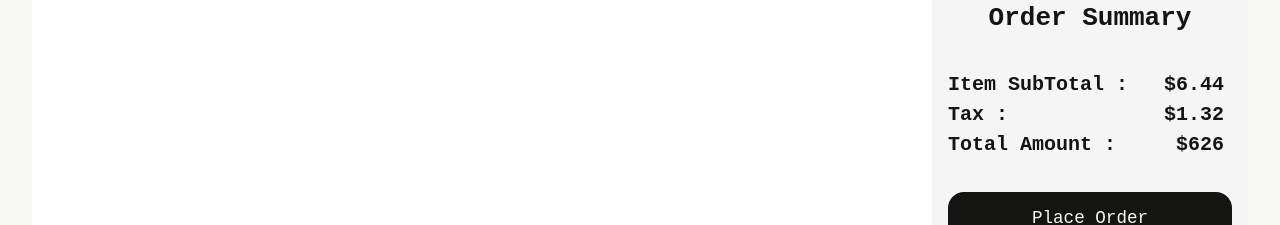
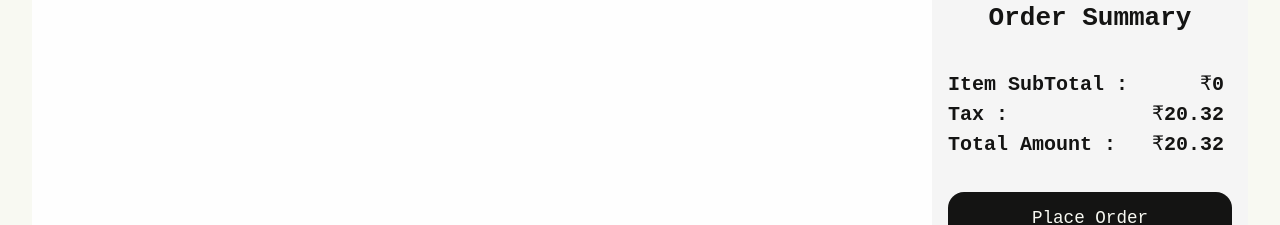
Before and after one commit to Naman-B-Parlecha/Web-Tech-Project, a React (Vite) app in the folder frontend/: page /cart in a window 1280 px wide. Shown: the part 125-350 px from the top of the page. Built offline with nearby package versions, Linux system fonts and the light colour scheme; a web font is replaced by a local one.

Commit message:
added removal, but clashes with rerenders

```diff
--- a/frontend/src/App.jsx
+++ b/frontend/src/App.jsx
@@ -11,7 +11,7 @@ function App() {
   const router = createBrowserRouter([
     { path: "/", element: <LoginPage setUid={setUid} setCartItem={setCartItem}/> },
     { path: "/home", element: <HomePage uid={uid} cartItem={cartItem} setCartItem={setCartItem}/> },
-    { path: "/cart", element: <CartPage cart={cartItem} setCart={setCartItem}/> },
+    { path: "/cart", element: <CartPage cart={cartItem} setCart={setCartItem} uid={uid}/> },
   ]);
   return (
     <div className="AppHome">
--- a/frontend/src/components/Login.jsx
+++ b/frontend/src/components/Login.jsx
@@ -21,6 +21,7 @@ export default function Login({setUid,setCartItem,loginFailedHandler}) {
           pass: passwordRef.current.value,
         }
         )
+        console.log(res.data);
         setUid(res.data._id);
         setCartItem(res.data.cart);
         navigate("/home");
--- a/frontend/src/components/cartItem.jsx
+++ b/frontend/src/components/cartItem.jsx
@@ -2,8 +2,26 @@ import { useEffect,useState } from "react";
 import "./cartItem.scss";
 import axios from "axios";
 
-export default function CartItem({item}) {
+export default function CartItem({uid,item,setCart,cart,calculatePrice}) {
   const [itemDetails,setItemDetails]=useState(null);
+  // const getDetails = async () => {
+  //   try {
+  //     const response = await axios.get(`http://localhost:3001/api/v1/dishes/${item.dishid}`);
+  //     setItemDetails(response.data);
+  //     console.log("Price:"+response.data.price)
+  //     calculatePrice(response.data.price*item.quantity);
+  //   } catch (error) {
+  //     console.error("Error fetching item details:", error);
+  //   }
+  // };
+  const removeItem = () => {
+    const updatedCart = cart.filter((cartItem) => cartItem.dishid !== item.dishid);
+    setCart(updatedCart);
+    axios.post(`http://localhost:3001/api/v1/user/${uid}/cart`, {
+      cart: updatedCart,
+    });
+  }
+  useEffect(() => {
     const getDetails = async () => {
       try {
         const response = await axios.get(`http://localhost:3001/api/v1/dishes/${item.dishid}`);
@@ -12,9 +30,15 @@ export default function CartItem({item}) {
         console.error("Error fetching item details:", error);
       }
     };
-  useEffect(()=>{
     getDetails();
-  }, [item.id])
+  }, [item.dishid]);
+
+  useEffect(() => {
+    if (itemDetails) {
+      calculatePrice(itemDetails.price * item.quantity);
+    }
+  }, [itemDetails, item.quantity, calculatePrice]);
+
   return (
     <div className="cartItemCont">
       {itemDetails ? (
@@ -23,7 +47,7 @@ export default function CartItem({item}) {
           <div className="itemDetails">
             <h1 className="itemName">{itemDetails.name}</h1>
             <p className="itemDesp">{itemDetails.desp}</p>
-            <button className="removeItem">Remove Item</button>
+            <button className="removeItem" onClick={removeItem}>Remove Item</button>
           </div>
           <div className="details">
             <div className="cartItemPrice">
@@ -34,8 +58,8 @@ export default function CartItem({item}) {
               <input
                 className="input-number"
                 type="number"
-                value={1}
-                onChange={() => {}}
+                value={item.quantity}
+                onClick={() => {}}
                 inputMode="numeric"
               />
               <button onClick={() => {}}>+</button>
--- a/frontend/src/pages/CartPage.jsx
+++ b/frontend/src/pages/CartPage.jsx
@@ -1,13 +1,22 @@
 import "./CartPage.scss";
 import CartItem from "../components/cartItem.jsx";
 import { useNavigate } from "react-router-dom";
+import { useState } from "react";
 
-export default function CartPage({cart,setCart}) {
+export default function CartPage({ uid, cart, setCart }) {
   const navigator = useNavigate();
+  const [price, setPrice] = useState([]);
+
   console.log(cart);
   function NavigateHome() {
     navigator("/home");
   }
+
+  function calculatePrice(totalPrice) {
+    setPrice(prev => [...prev, totalPrice]);
+  }
+
+
   return (
     <div className="container">
       <header className="cartHeader">
@@ -21,7 +30,7 @@ export default function CartPage({cart,setCart}) {
       </header>
       <div className="main-cart">
         <div className="cart-items">
-          {cart.map(e=><CartItem item={e} key={e.dishid}/>)}
+          {cart.map(e=><CartItem item={e} key={e.dishid} setCart={setCart} cart={cart} uid={uid} calculatePrice={calculatePrice}/>)}
           {/* <CartItem />
           <CartItem />
           <CartItem /> */}
@@ -30,15 +39,15 @@ export default function CartPage({cart,setCart}) {
           <h1 className="sum">Order Summary</h1>
           <div className="subTotal">
             <p className="sub">Item SubTotal :</p>
-            <p className="subAmt">$6.44</p>
+            <p className="subAmt">₹{price.reduce((a, b) => a + b, 0)}</p>
           </div>
           <div className="subTotal">
             <p className="sub">Tax : </p>
-            <p className="subAmt">$1.32</p>
+            <p className="subAmt">₹20.32</p>
           </div>
           <div className="subTotal">
             <p className="sub">Total Amount : </p>
-            <p className="subAmt">$626</p>
+            <p className="subAmt">₹{20.32}</p>
           </div>
           <button className="checkOut">Place Order</button>
         </div>
--- a/frontend/src/pages/HomePage.jsx
+++ b/frontend/src/pages/HomePage.jsx
@@ -1,5 +1,6 @@
 import React, { useEffect, useRef, useState } from "react";
 import { BsSliders } from "react-icons/bs";
+import { BiArrowBack } from "react-icons/bi";
 import "./HomePage.scss";
 import { useNavigate } from "react-router-dom";
 import { DUMMY_DATA, ALL_DATA } from "../DUMMY_DATA.js";
@@ -23,7 +24,10 @@ export default function HomePage({uid, cartItem, setCartItem}) {
 
   }, []);
   function PageChange() {
-    navigator("/cart");
+    if(uid==="")
+      navigator("/");
+    else
+      navigator("/cart");
   }
 
   function addToCart(item, quantity) {
@@ -32,7 +36,7 @@ export default function HomePage({uid, cartItem, setCartItem}) {
   }
 
   function Searching() {
-    filteredItems.current = DUMMY_DATA.filter(
+    filteredItems.current = allitems.filter(
       (item) =>
         item.name.toLowerCase() === searchItem.current.value.toLowerCase()
     );
@@ -48,13 +52,18 @@ export default function HomePage({uid, cartItem, setCartItem}) {
     }
     searchItem.current.value = "";
   }
-
+  function removeHandler() {
+    setIsSearching(false);
+  }
   console.log(cartItem);
   console.log(uid);
   return (
     <div className="main-container">
       <header>
         <p className="project-name">Web Tech</p>
+        {isSearching && <button className="filters-btn" onClick={removeHandler}>
+        <BiArrowBack />
+        </button>}
         <input type="text" placeholder={"search"} ref={searchItem} />
         <button className="search" onClick={Searching}>
           search
```
Lines whose indentation alone changed are shown as unchanged.
